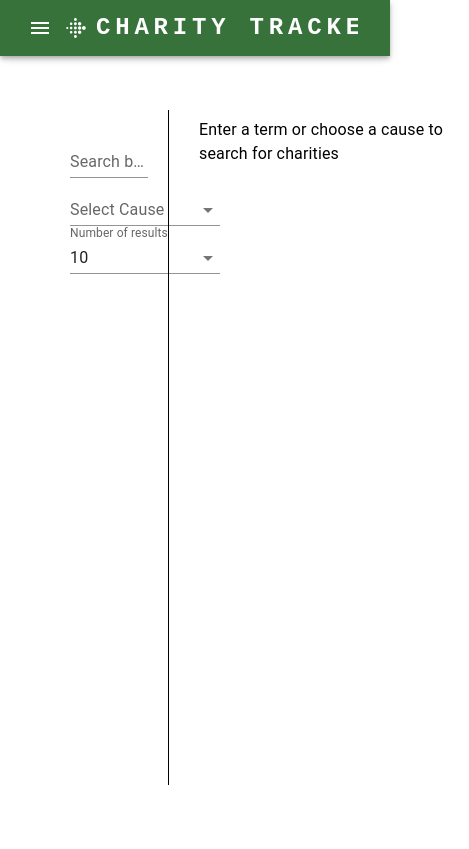
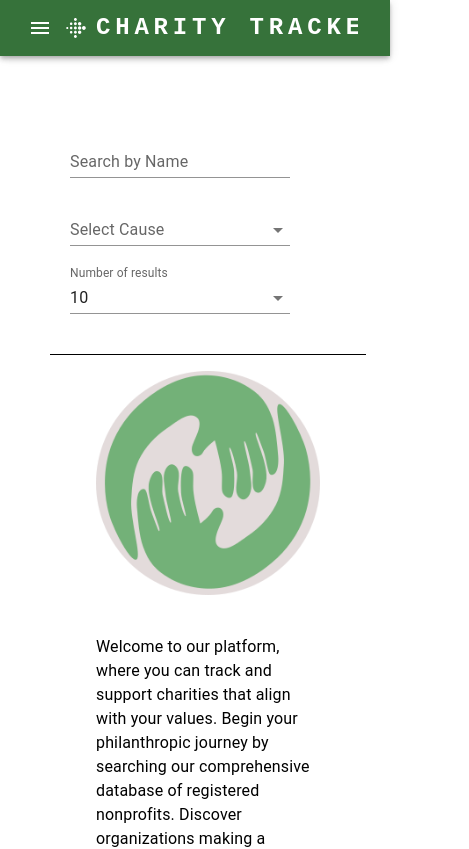
Before and after one commit to sbelsky01/Charity_Tracker_Website, a React (Create React App) app: page /Maaser in a window 390 px wide. Shown: the top 849 px of the page, 469 px wide, since content can reach past the window. Built offline with nearby package versions, Linux system fonts and the light colour scheme.

Commit message:
added content to display when there is no data yet.

```diff
--- a/src/App.jsx
+++ b/src/App.jsx
@@ -15,12 +15,6 @@ import Maaser from "./components/Maaser/maaser";
 
 function App() {
   const [charitiesState, charitiesDispatch] = useReducer(charitiesReducer, {
-    charities: [
-      { name: "Tomche Shabbos of Rockland County", amount: 80 },
-      { name: "Oorah", amount: 29 },
-      { name: "Chai Lifeline", amount: 80 },
-      { name: "Kupath Ezra", amount: 80 },
-    ],
     charities: [],
   });
   const [maaserState, maaserDispatch] = useReducer(maaserReducer, {
--- a/src/components/Maaser/maaser.css
+++ b/src/components/Maaser/maaser.css
@@ -1,7 +1,3 @@
-.App {
-  margin-bottom: 400px;
-}
-
 .income-form > * {
   margin-top: 10px;
   margin-bottom: 10px;
--- a/src/components/charities/my-charities.css
+++ b/src/components/charities/my-charities.css
@@ -0,0 +1,3 @@
+.content {
+  margin-bottom: 30px;
+}
--- a/src/components/home/home.css
+++ b/src/components/home/home.css
@@ -1,13 +1,24 @@
 .charity-search {
   margin-top: 30px;
+  display: flex;
+  flex-direction: row;
+}
+
+.home-info {
+  display: flex;
+  flex-direction: column;
+  justify-items: center;
+  margin: 30px 100px;
 }
 
 .search-bar {
   width: 20vw;
   padding: 20px;
+  display: flex;
+  flex-direction: column;
 }
 
-.search-bar > * {
+.search-bar .input {
   margin-bottom: 20px;
 }
 
@@ -15,4 +26,40 @@
   width: 80vw;
   height: 80vh;
   overflow: auto;
+  border-left: thin black solid;
+  min-height: 300px;
+  min-width: 300px;
 }
+@media (max-width: 780px) {
+  .charity-search {
+    flex-direction: column;
+  }
+  .results {
+    width: fit-content;
+    height: fit-content;
+    overflow: visible;
+    border-left: none;
+    border-top: thin solid black;
+  }
+  .search-bar {
+    width: fit-content;
+  }
+}
+
+@media (max-width: 1100px) {
+  .home-info {
+    margin: 10px 50px;
+  }
+}
+
+@media (max-width: 900px) {
+  .home-info {
+    margin: 10px 50px;
+  }
+}
+
+@media (max-width: 870px) {
+  .home-info {
+    margin: 0 30px;
+  }
+}
--- a/src/components/home/home.jsx
+++ b/src/components/home/home.jsx
@@ -21,6 +21,7 @@ import {
   DialogContent,
   DialogContentText,
   DialogActions,
+  Skeleton,
 } from "@mui/material";
 import { CharitiesContext } from "../../state/charities/charities-context";
 import { MaaserContext } from "../../state/maaser/maaser-context";
@@ -29,6 +30,7 @@ import { DonationActions } from "../../state/charities/charities-reducer";
 import { MaaserActions } from "../../state/maaser/maaser-reducer";
 import { causes } from "./causes";
 import DefaultIcon from "../../images/no_image_available.png";
+import Logo from "../../images/logo.png";
 import VolunteerActivismIcon from "@mui/icons-material/VolunteerActivism";
 import AttachMoneyIcon from "@mui/icons-material/AttachMoney";
 import { SearchActions } from "../../state/search/search-reducer";
@@ -36,6 +38,7 @@ import { SearchActions } from "../../state/search/search-reducer";
 const numResultsChoices = [10, 20, 30, 40, 50];
 
 export default function Home() {
+  const [results, setResults] = useState(null);
   const [donationAmt, setDonationAmt] = useState("");
   const [selectedCharity, setSelectedCharity] = useState({ name: "Every.org" });
   const [open, setOpen] = useState(false);
@@ -45,7 +48,6 @@ export default function Home() {
   const { charitiesState, charitiesDispatch } = useContext(CharitiesContext);
   const { maaserState, maaserDispatch } = useContext(MaaserContext);
   const { searchState, searchDispatch } = useContext(SearchContext);
-  const results = searchState.results;
 
   function handleKeywordInputChange(event) {
     searchDispatch({
@@ -166,21 +168,19 @@ export default function Home() {
   }
 
   function searchByKeyword() {
+    startSkeleton();
     fetch(
       `https://partners.every.org/v0.2/search/${searchState.keywordInput}
       ?apiKey=pk_live_7ff644bd22f350332599315a92d916e7&take=${searchState.numSearchResults}`
     )
       .then((response) => response.json())
       .then((data) => {
-        searchDispatch({
-          type: SearchActions.SET_RESULTS,
-          value: data.nonprofits,
-        });
-        // setResults(data.nonprofits);
+        setResults(data.nonprofits);
       });
   }
 
   function searchByCause(selectedCause) {
+    startSkeleton();
     fetch(
       `https://partners.every.org/v0.2/browse/${selectedCause.trim()}?apiKey=pk_live_7ff644bd22f350332599315a92d916e7&take=${
         searchState.numSearchResults
@@ -188,22 +188,20 @@ export default function Home() {
     )
       .then((response) => response.json())
       .then((data) => {
-        searchDispatch({
-          type: SearchActions.SET_RESULTS,
-          value: data.nonprofits,
+        setResults(data.nonprofits);
       });
-        // setResults(data.nonprofits);
-      });
+  }
+
+  function startSkeleton() {
+    setResults("loading");
   }
 
   return (
     <div className="App">
-      <div className="charity-search" style={{ display: "flex" }}>
-        <div
-          className="search-bar"
-          style={{ display: "flex", flexDirection: "column" }}
-        >
+      <div className="charity-search">
+        <div className="search-bar">
           <TextField
+            className="input"
             variant="standard"
             label="Search by Name"
             value={searchState.keywordInput}
@@ -213,7 +211,11 @@ export default function Home() {
               e.target.setSelectionRange(0, e.target.value.length)
             }
           />
-          <FormControl variant="standard" sx={{ minWidth: "150px" }}>
+          <FormControl
+            className="input"
+            variant="standard"
+            sx={{ minWidth: "150px" }}
+          >
             <InputLabel id="cause-select-label">Select Cause</InputLabel>
             <Select labelId="cause-select-label" value={searchState.causeInput}>
               {causes.map((cause) => (
@@ -227,7 +229,11 @@ export default function Home() {
               ))}
             </Select>
           </FormControl>
-          <FormControl variant="standard" sx={{ minWidth: "150px" }}>
+          <FormControl
+            className="input"
+            variant="standard"
+            sx={{ minWidth: "150px" }}
+          >
             <InputLabel id="num-results-select-label">
               Number of results
             </InputLabel>
@@ -248,14 +254,7 @@ export default function Home() {
             </Select>
           </FormControl>
         </div>
-        <div
-          className="results"
-          style={{
-            borderLeft: "thin black solid",
-            minHeight: "300px",
-            minWidth: "300px",
-          }}
-        >
+        <div className="results">
           <Dialog
             open={open}
             onClose={() => handleClose(false)}
@@ -313,20 +312,35 @@ export default function Home() {
             </Box>
           </Dialog>
 
-          <List>
+          <List sx={{ minHeight: "95%" }}>
             {!results && (
-              <Typography sx={{ marginLeft: "30px" }}>
-                Enter a term or choose a cause to search for charities
+              <ListItem sx={{ minHeight: "95%" }}>
+                <Box className="home-info">
+                  <img src={Logo} style={{ width: "14rem" }} />
+                  <Typography sx={{ marginTop: "40px" }}>
+                    Welcome to our platform, where you can track and support
+                    charities that align with your values. Begin your
+                    philanthropic journey by searching our comprehensive
+                    database of registered nonprofits. Discover organizations
+                    making a positive impact in areas such as education,
+                    healthcare, environmental conservation, social justice, and
+                    more. With our intuitive search function, you can find the
+                    perfect charities to contribute to and make a difference.
+                    Start exploring now and embark on a meaningful path of
+                    giving back to the causes that matter most to you.
                   </Typography>
+                </Box>
+              </ListItem>
             )}
             {results && results.length === 0 && (
               <Typography sx={{ marginLeft: "30px" }}>No results</Typography>
             )}
             {results &&
-              results.map((charity) => (
+              (results != "loading"
+                ? results.map((charity, index) => (
                     <ListItem
                       className="profile"
-                  key={charity.ein}
+                      key={index}
                       alignItems="flex-start"
                       divider
                       secondaryAction={
@@ -348,7 +362,9 @@ export default function Home() {
                         <ListItemText
                           primary={charity.name}
                           secondary={
-                        charity.description ? charity.description + "..." : ""
+                            charity.description
+                              ? charity.description + "..."
+                              : ""
                           }
                         />
                         <Link
@@ -361,7 +377,23 @@ export default function Home() {
                         </Link>
                       </Box>
                     </ListItem>
-              ))}
+                  ))
+                : Array.from({ length: 5 }, (_, index) => (
+                    <ListItem key={index}>
+                      <Skeleton
+                        variant="circular"
+                        animation="wave"
+                        height={50}
+                        sx={{ width: "5%", marginRight: "10px" }}
+                      />
+                      <Skeleton
+                        variant="rounded"
+                        animation="wave"
+                        height={118}
+                        sx={{ width: "95%" }}
+                      />
+                    </ListItem>
+                  )))}
           </List>
         </div>
       </div>
--- a/src/state/search/search-reducer.jsx
+++ b/src/state/search/search-reducer.jsx
@@ -3,7 +3,6 @@ export const SearchActions = {
   SET_CAUSE_INPUT: "SET_CAUSE_INPUT",
   SET_NUM_SEARCH_RESULTS: "SET_NUM_SEARCH_RESULTS",
   SET_SEARCH_TYPE: "SET_SEARCH_TYPE",
-  SET_RESULTS: "SET_RESULTS",
 };
 
 export const searchReducer = (state, action) => {
@@ -23,9 +22,5 @@ export const searchReducer = (state, action) => {
     case SearchActions.SET_SEARCH_TYPE: {
       return { ...state, searchType: action.value };
     }
-
-    case SearchActions.SET_RESULTS: {
-      return { ...state, results: action.value };
-    }
   }
 };
```
Also changed, not shown: src/components/charities/my-charities.jsx (+48 -6 lines), src/images/logo.png (added). Lines whose indentation alone changed are shown as unchanged.
